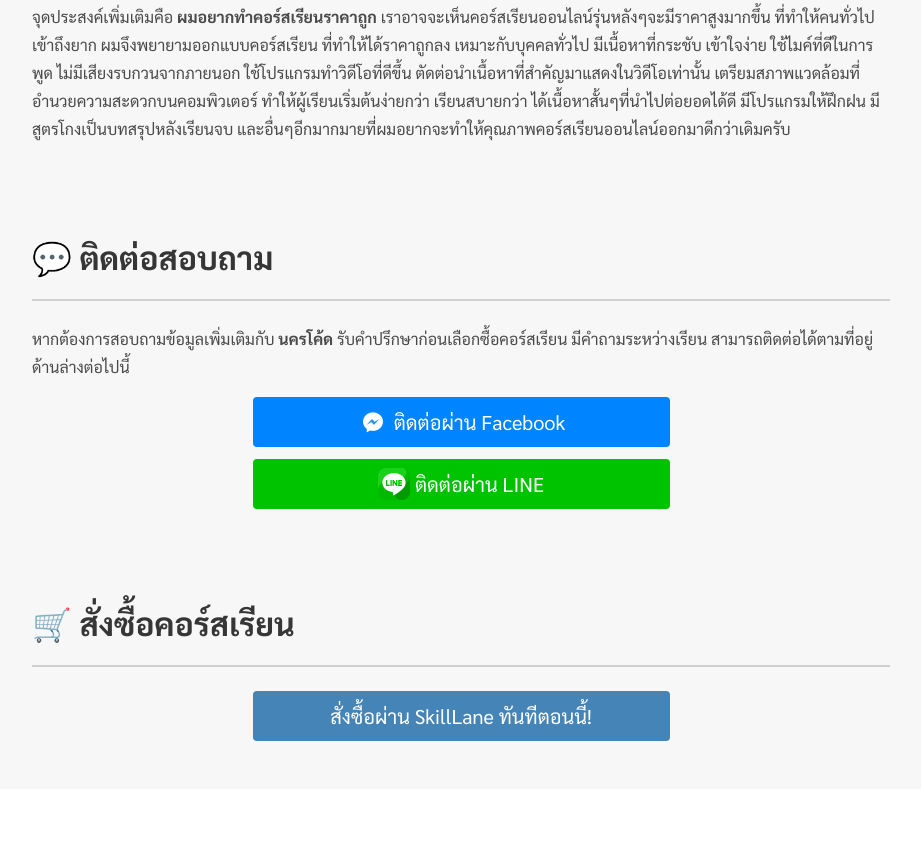
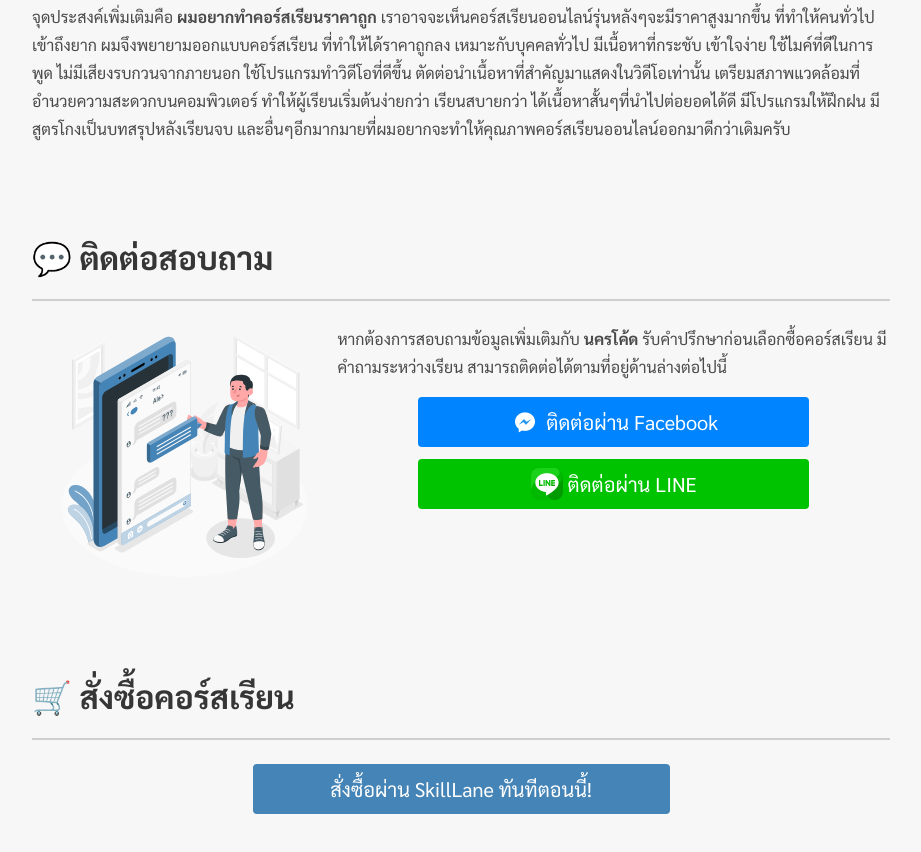
Before and after one commit to nakorndev/python.nakorncode.com, a website: page index.html in a window 1280 px wide. Shown: the part 5147-5999 px from the top of the page, without its empty margins (179-1100 px from the left). Before the commit the page ends 5936 px from the top, so only its background shows below. Drawn offline with Linux system fonts and the light colour scheme.

Commit message:
Update content

```diff
--- a/index.html
+++ b/index.html
@@ -300,9 +300,10 @@
           <div class="content">
             <h1 id="contact">💬 ติดต่อสอบถาม</h1>
             <hr>
+            <img class="is-svg is-pulled-left" src="/img/my-answer-amico.svg" alt="">
             <p>หากต้องการสอบถามข้อมูลเพิ่มเติมกับ <b>นครโค้ด</b> รับคำปรึกษาก่อนเลือกซื้อคอร์สเรียน มีคำถามระหว่างเรียน สามารถติดต่อได้ตามที่อยู่ด้านล่างต่อไปนี้</p>
             <div class="columns is-centered">
-              <div class="column is-6">
+              <div class="column is-9">
                 <a href="https://m.me/nakorncode" target="_blank" class="button is-fullwidth is-medium is-link has-background-facebook">
                   <img src="/img/messenger.png" alt="Messenger">&nbsp;ติดต่อผ่าน Facebook
                 </a>
```
Also changed, not shown: img/my-answer-amico.svg (added).
